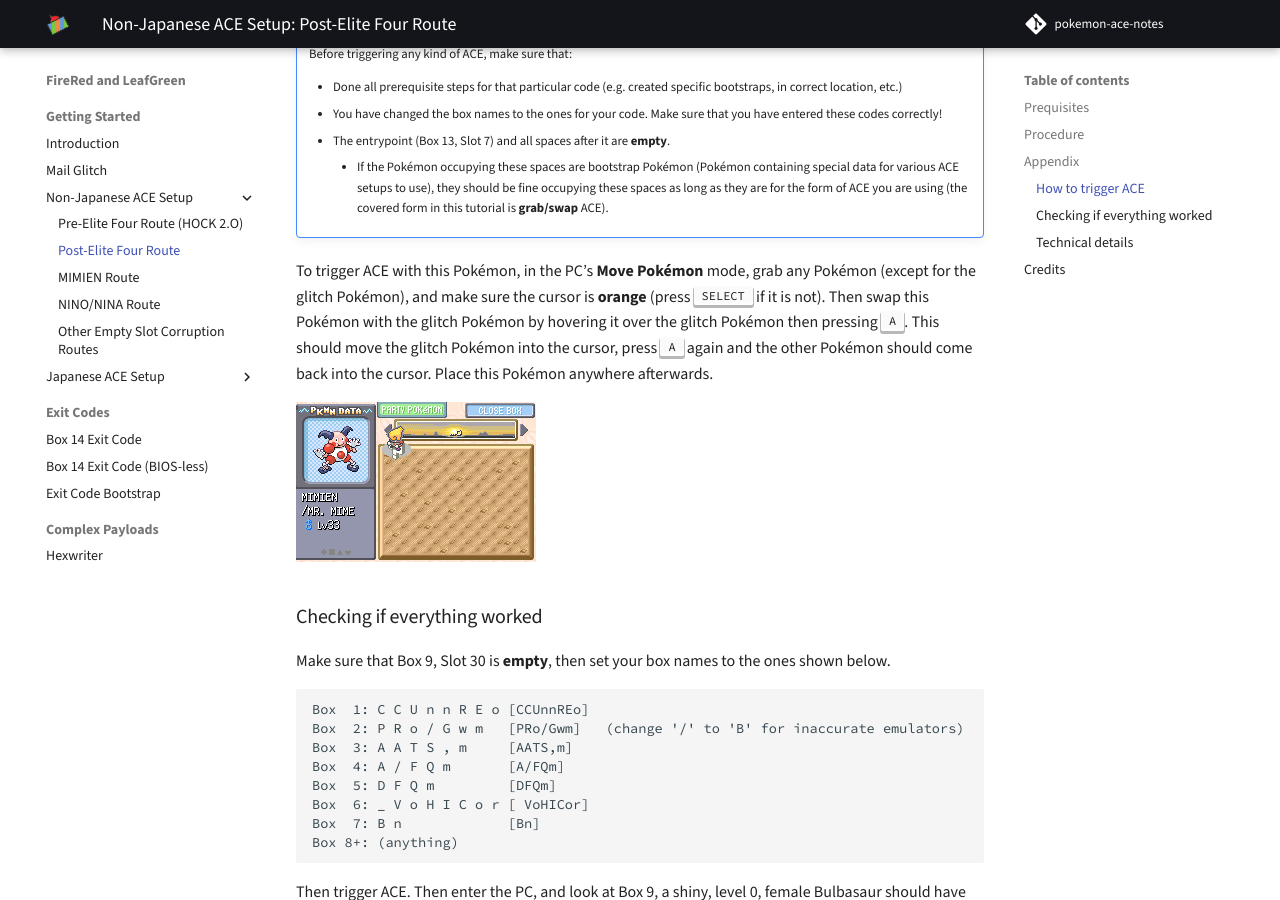
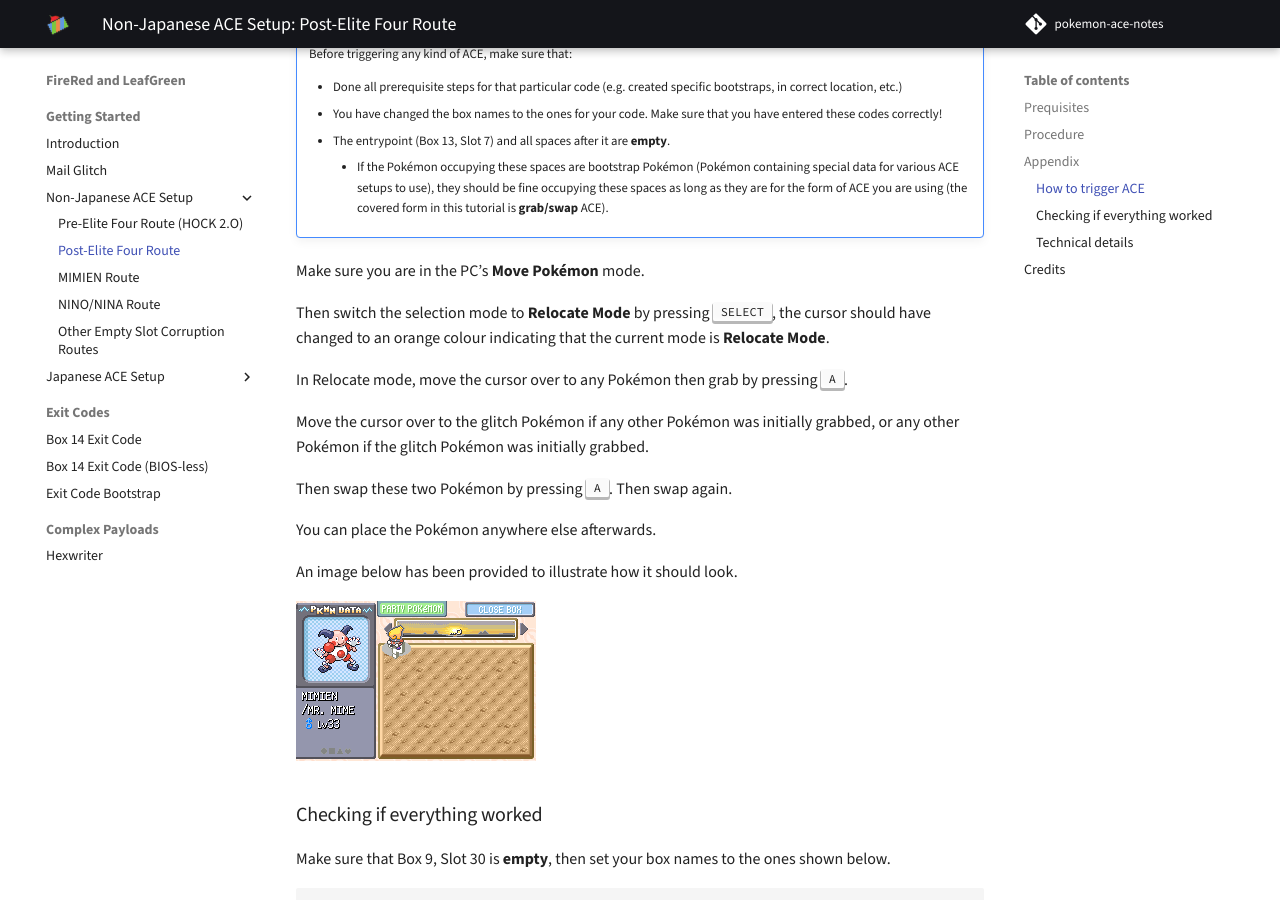
Before and after one commit to pomeg-letterbombers/pokemon-ace-notes, an MkDocs documentation site: the page built from docs/frlg/getting-started/non-jpn-ace/post-e4-route.md, in a window 1280 px wide and 900 px high, scrolled down 2381 px. Built offline with MkDocs 1.6.1 and Material for MkDocs 9.7.7, drawn with Linux system fonts in a browser that asks for light colours; comment, search, counter and statistics services are not loaded.

Commit message:
Overhualed instructions on triggering ACE

```diff
--- a/docs/frlg/getting-started/non-jpn-ace/post-e4-route.md
+++ b/docs/frlg/getting-started/non-jpn-ace/post-e4-route.md
@@ -153,7 +153,19 @@
 
 </div>
 
-To trigger ACE with this Pokémon, in the PC’s **Move Pokémon** mode, grab any Pokémon (except for the glitch Pokémon), and make sure the cursor is **orange** (press <kbd>SELECT</kbd> if it is not). Then swap this Pokémon with the glitch Pokémon by hovering it over the glitch Pokémon then pressing <kbd>A</kbd>. This should move the glitch Pokémon into the cursor, press <kbd>A</kbd> again and the other Pokémon should come back into the cursor. Place this Pokémon anywhere afterwards.
+Make sure you are in the PC’s **Move Pokémon** mode.
+
+Then switch the selection mode to **Relocate Mode** by pressing <kbd>SELECT</kbd>, the cursor should have changed to an orange colour indicating that the current mode is **Relocate Mode**.
+
+In Relocate mode, move the cursor over to any Pokémon then grab by pressing <kbd>A</kbd>.
+
+Move the cursor over to the glitch Pokémon if any other Pokémon was initially grabbed, or any other Pokémon if the glitch Pokémon was initially grabbed.
+
+Then swap these two Pokémon by pressing <kbd>A</kbd>. Then swap again.
+
+You can place the Pokémon anywhere else afterwards.
+
+An image below has been provided to illustrate how it should look.
 
 ![Swapping two Pokémon in the PC](../../../assets/images/frlg/getting-started/non-jpn-ace/Using0351.png)
 
```
Also changed, not shown: docs/frlg/getting-started/jpn-ace/main-route.md (+13 -1 lines), docs/frlg/getting-started/non-jpn-ace/mimien-route.md (+13 -1 lines), docs/frlg/getting-started/non-jpn-ace/nino-nina-route.md (+13 -1 lines), docs/frlg/getting-started/non-jpn-ace/other-empty-slot-routes.md (+13 -1 lines), docs/frlg/getting-started/non-jpn-ace/pre-e4-route.md (+13 -1 lines).
